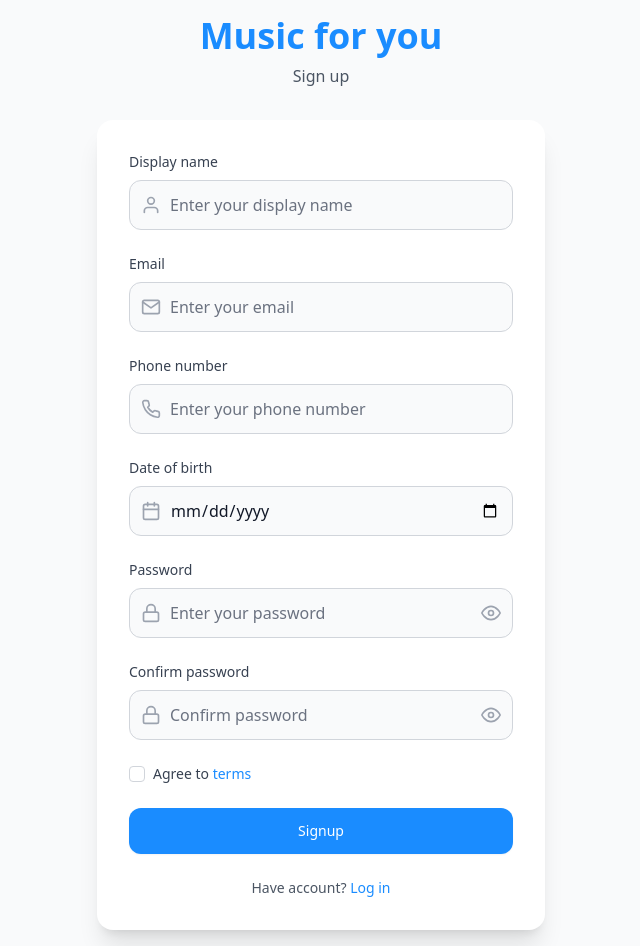
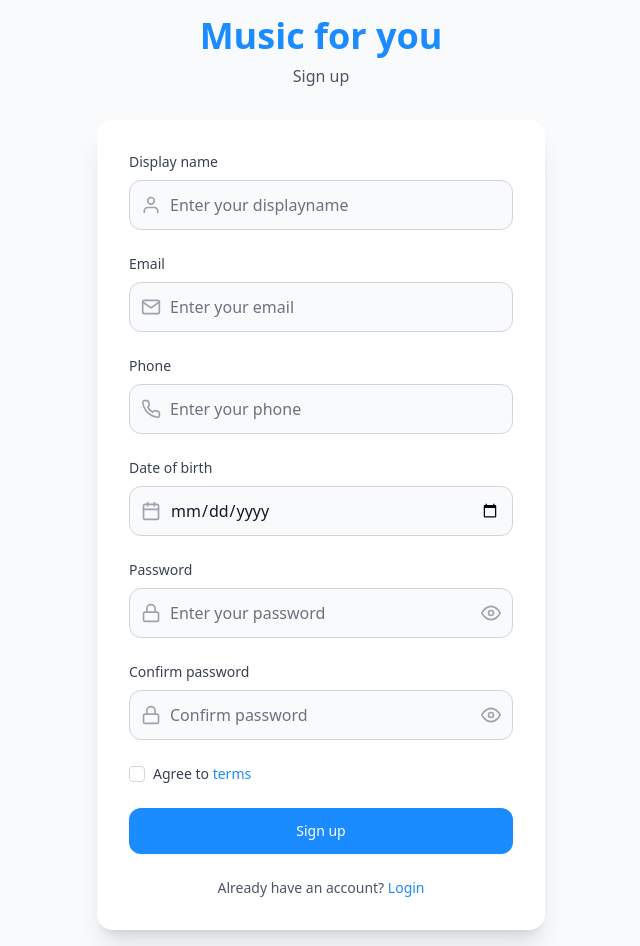
Before and after one commit to KhangDaSac/Nhom08_WebsideNgheNhacTrucTuyen, a React (Vite) app: page /signup in a window 1280 px wide. Shown: the whole page, without its empty margins (319-959 px from the left). Built offline with nearby package versions, Linux system fonts and the light colour scheme.

Commit message:
Hoàn thành 30%

```diff
--- a/src/locales/en.json
+++ b/src/locales/en.json
@@ -6,7 +6,9 @@
     "account": "Account",
     "settings": "Settings",
     "logout": "Logout",
-    "placeholder": "What do you want to play?"
+    "placeholder": "What do you want to play?",
+    "artists": "Artists",
+    "albums": "Albums"
   },
   "common": {
     "search": "Search",
@@ -56,6 +58,53 @@
     "albums": "Albums",
     "playlists": "Playlists",
     "songs": "Songs"
+  },
+  "login": {
+      "title": "Login",
+      "username": {
+        "username": "Username",
+        "placeholder": "Enter your email or phone number"
+      },
+      "password": {
+        "password": "Password",
+        "placeholder": "Enter your password"
+      },
+      "rememberMe": "Remember me",
+      "forgotPassword": "Forgot Password?",
+      "login": "Login",
+      "noAccount": "Don't have an account?",
+      "signUp": "Sign up"
+  },
+  "signUp": {
+    "title": "Sign up",
+    "displayName": {
+      "displayName": "Display name",
+      "placeholder": "Enter your displayname"
+    },
+    "email": {
+      "email": "Email",
+      "placeholder": "Enter your email"
+    },
+    "phone": {
+      "phone": "Phone",
+      "placeholder": "Enter your phone"
+    },
+    "dateOfBirth": {
+      "dateOfBirth": "Date of birth"
+    },
+    "password": {
+      "password": "Password",
+      "placeholder": "Enter your password"
+    },
+    "confirmPassword": {
+      "confirmPassword": "Confirm password",
+      "placeholder": "Confirm password"
+    },
+    "agreeTo": "Agree to",
+    "terms": "terms",
+    "signUp": "Sign up",
+    "haveAccount":"Already have an account?",
+    "login": "Login"
   },
   "library": {
     "title": "Your Library",
--- a/src/pages/Login.jsx
+++ b/src/pages/Login.jsx
@@ -46,7 +46,7 @@ const Login = () => {
         <div className="text-center mb-6 sm:mb-8">
           <h1 className="text-3xl sm:text-4xl font-bold text-primary-500 mb-2">Music for you</h1>
           <p className="text-sm sm:text-base text-gray-600 dark:text-gray-400">
-            {t('Login')}
+            {t('login.title')}
           </p>
         </div>
 
@@ -59,7 +59,7 @@ const Login = () => {
                 htmlFor="email"
                 className="block text-sm font-medium text-gray-700 dark:text-gray-300 mb-1 sm:mb-2"
               >
-                {t('Username')}
+                {t('login.username.username')}
               </label>
               <div className="relative">
                 <div className="absolute inset-y-0 left-0 pl-3 flex items-center pointer-events-none">
@@ -73,7 +73,7 @@ const Login = () => {
                   onChange={handleChange}
                   required
                   className="block w-full pl-10 pr-3 py-2 sm:py-3 border border-gray-300 dark:border-gray-600 rounded-lg sm:rounded-xl bg-white dark:bg-gray-800 text-gray-900 dark:text-white placeholder-gray-500 focus:outline-none focus:ring-2 focus:ring-primary-500 focus:border-transparent transition-colors text-sm sm:text-base [&:-webkit-autofill]:bg-white dark:[&:-webkit-autofill]:bg-gray-800"
-                  placeholder={t('Enter your email or phone number')}
+                  placeholder={t('login.username.placeholder')}
                 />
               </div>
             </div>
@@ -84,7 +84,7 @@ const Login = () => {
                 htmlFor="password"
                 className="block text-sm font-medium text-gray-700 dark:text-gray-300 mb-1 sm:mb-2"
               >
-                {t('Password')}
+                {t('login.password.password')}
               </label>
               <div className="relative">
                 <div className="absolute inset-y-0 left-0 pl-3 flex items-center pointer-events-none">
@@ -98,7 +98,7 @@ const Login = () => {
                   onChange={handleChange}
                   required
                   className="block w-full pl-10 pr-10 py-2 sm:py-3 border border-gray-300 dark:border-gray-600 rounded-lg sm:rounded-xl bg-white dark:bg-gray-800 text-gray-900 dark:text-white placeholder-gray-500 focus:outline-none focus:ring-2 focus:ring-primary-500 focus:border-transparent transition-colors text-sm sm:text-base [&:-webkit-autofill]:bg-white dark:[&:-webkit-autofill]:bg-gray-800"
-                  placeholder={t('Enter your password')}
+                  placeholder={t('login.password.placeholder')}
                 />
                 <button
                   type="button"
@@ -131,14 +131,14 @@ const Login = () => {
                   htmlFor="remember"
                   className="ml-2 block text-sm text-gray-700 dark:text-gray-300"
                 >
-                  {t('Remember me')}
+                  {t('login.rememberMe')}
                 </label>
               </div>
               <Link
                 to="/forgot-password"
                 className="text-sm text-primary-500 hover:text-primary-600"
               >
-                {t('Forgot password')}
+                {t('login.forgotPassword')}
               </Link>
             </div>
 
@@ -154,7 +154,7 @@ const Login = () => {
                   {t('Logging in...')}
                 </div>
               ) : (
-                t('Login')
+                t('login.login')
               )}
             </button>
           </form>
@@ -162,12 +162,12 @@ const Login = () => {
           {/* Sign Up Link */}
           <div className="mt-4 sm:mt-6 text-center">
             <p className="text-sm text-gray-600 dark:text-gray-400">
-              {t('No account?')}{' '}
+              {t('login.noAccount')}{' '}
               <Link
                 to="/signup"
                 className="font-medium text-primary-500 hover:text-primary-600"
               >
-                {t('Sign up')}
+                {t('login.signUp')}
               </Link>
             </p>
           </div>
--- a/src/pages/SignUp.jsx
+++ b/src/pages/SignUp.jsx
@@ -65,7 +65,7 @@ const SignUp = () => {
         <div className="text-center mb-8">
           <h1 className="text-4xl font-bold text-primary-500 mb-2">Music for you</h1>
           <p className="text-gray-600 dark:text-gray-400">
-            {t('Sign up')}
+            {t('signUp.title')}
           </p>
         </div>
 
@@ -78,7 +78,7 @@ const SignUp = () => {
                 htmlFor="name"
                 className="block text-sm font-medium text-gray-700 dark:text-gray-300 mb-2"
               >
-                {t('Display name')}
+                {t('signUp.displayName.displayName')}
               </label>
               <div className="relative">
                 <div className="absolute inset-y-0 left-0 pl-3 flex items-center pointer-events-none">
@@ -92,7 +92,7 @@ const SignUp = () => {
                   onChange={handleChange}
                   required
                   className="block w-full pl-10 pr-3 py-3 border border-gray-300 dark:border-gray-600 rounded-xl bg-gray-50 dark:bg-gray-700 text-gray-900 dark:text-white placeholder-gray-500 focus:outline-none focus:ring-2 focus:ring-primary-500 focus:border-transparent transition-colors"
-                  placeholder={t('Enter your display name')}
+                  placeholder={t('signUp.displayName.placeholder')}
                 />
               </div>
             </div>
@@ -103,7 +103,7 @@ const SignUp = () => {
                 htmlFor="email"
                 className="block text-sm font-medium text-gray-700 dark:text-gray-300 mb-2"
               >
-                {t('Email')}
+                {t('signUp.email.email')}
               </label>
               <div className="relative">
                 <div className="absolute inset-y-0 left-0 pl-3 flex items-center pointer-events-none">
@@ -117,7 +117,7 @@ const SignUp = () => {
                   onChange={handleChange}
                   required
                   className="block w-full pl-10 pr-3 py-3 border border-gray-300 dark:border-gray-600 rounded-xl bg-gray-50 dark:bg-gray-700 text-gray-900 dark:text-white placeholder-gray-500 focus:outline-none focus:ring-2 focus:ring-primary-500 focus:border-transparent transition-colors"
-                  placeholder={t('Enter your email')}
+                  placeholder={t('signUp.email.placeholder')}
                 />
               </div>
             </div>
@@ -128,7 +128,7 @@ const SignUp = () => {
                 htmlFor="phone"
                 className="block text-sm font-medium text-gray-700 dark:text-gray-300 mb-2"
               >
-                {t('Phone number')}
+                {t('signUp.phone.phone')}
               </label>
               <div className="relative">
                 <div className="absolute inset-y-0 left-0 pl-3 flex items-center pointer-events-none">
@@ -142,7 +142,7 @@ const SignUp = () => {
                   onChange={handleChange}
                   required
                   className="block w-full pl-10 pr-3 py-3 border border-gray-300 dark:border-gray-600 rounded-xl bg-gray-50 dark:bg-gray-700 text-gray-900 dark:text-white placeholder-gray-500 focus:outline-none focus:ring-2 focus:ring-primary-500 focus:border-transparent transition-colors"
-                  placeholder={t('Enter your phone number')}
+                  placeholder={t('signUp.phone.placeholder')}
                 />
               </div>
             </div>
@@ -153,7 +153,7 @@ const SignUp = () => {
                 htmlFor="dateOfBirth"
                 className="block text-sm font-medium text-gray-700 dark:text-gray-300 mb-2"
               >
-                {t('Date of birth')}
+                {t('signUp.dateOfBirth.dateOfBirth')}
               </label>
               <div className="relative">
                 <div className="absolute inset-y-0 left-0 pl-3 flex items-center pointer-events-none">
@@ -177,7 +177,7 @@ const SignUp = () => {
                 htmlFor="password"
                 className="block text-sm font-medium text-gray-700 dark:text-gray-300 mb-2"
               >
-                {t('Password')}
+                {t('signUp.password.password')}
               </label>
               <div className="relative">
                 <div className="absolute inset-y-0 left-0 pl-3 flex items-center pointer-events-none">
@@ -191,7 +191,7 @@ const SignUp = () => {
                   onChange={handleChange}
                   required
                   className="block w-full pl-10 pr-10 py-3 border border-gray-300 dark:border-gray-600 rounded-xl bg-gray-50 dark:bg-gray-700 text-gray-900 dark:text-white placeholder-gray-500 focus:outline-none focus:ring-2 focus:ring-primary-500 focus:border-transparent transition-colors"
-                  placeholder={t('Enter your password')}
+                  placeholder={t('signUp.password.placeholder')}
                 />
                 <button
                   type="button"
@@ -213,7 +213,7 @@ const SignUp = () => {
                 htmlFor="confirmPassword"
                 className="block text-sm font-medium text-gray-700 dark:text-gray-300 mb-2"
               >
-                {t('Confirm password')}
+                {t('signUp.confirmPassword.confirmPassword')}
               </label>
               <div className="relative">
                 <div className="absolute inset-y-0 left-0 pl-3 flex items-center pointer-events-none">
@@ -227,7 +227,7 @@ const SignUp = () => {
                   onChange={handleChange}
                   required
                   className="block w-full pl-10 pr-10 py-3 border border-gray-300 dark:border-gray-600 rounded-xl bg-gray-50 dark:bg-gray-700 text-gray-900 dark:text-white placeholder-gray-500 focus:outline-none focus:ring-2 focus:ring-primary-500 focus:border-transparent transition-colors"
-                  placeholder={t('Confirm password')}
+                  placeholder={t('signUp.confirmPassword.placeholder')}
                 />
                 <button
                   type="button"
@@ -260,12 +260,12 @@ const SignUp = () => {
                 htmlFor="terms"
                 className="ml-2 block text-sm text-gray-700 dark:text-gray-300"
               >
-                {t('Agree to')}{' '}
+                {t('signUp.agreeTo')}{' '}
                 <Link
                   to="/terms"
                   className="text-primary-500 hover:text-primary-600"
                 >
-                  {t('terms')}
+                  {t('signUp.terms')}
                 </Link>
               </label>
             </div>
@@ -279,10 +279,9 @@ const SignUp = () => {
               {isLoading ? (
                 <div className="flex items-center">
                   <div className="w-5 h-5 border-t-2 border-b-2 border-white rounded-full animate-spin mr-2"></div>
-                  {t('signup.creatingAccount')}
                 </div>
               ) : (
-                t('Signup')
+                t('signUp.signUp')
               )}
             </button>
           </form>
@@ -290,12 +289,12 @@ const SignUp = () => {
           {/* Login Link */}
           <div className="mt-6 text-center">
             <p className="text-sm text-gray-600 dark:text-gray-400">
-              {t('Have account?')}{' '}
+              {t('signUp.haveAccount')}{' '}
               <Link
                 to="/login"
                 className="font-medium text-primary-500 hover:text-primary-600"
               >
-                {t('Log in')}
+                {t('signUp.login')}
               </Link>
             </p>
           </div>
```
